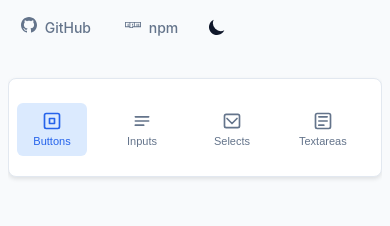
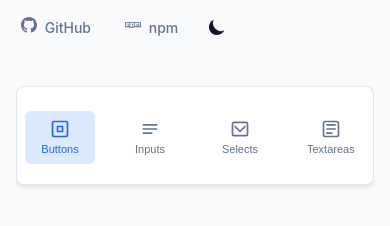
Before and after one commit to cal-macconnachie/web-components, a website built with Vite: page index.html in a window 390 px wide. Shown: the top 226 px of the page. Built offline with nearby package versions, Linux system fonts and the light colour scheme.

Commit message:
fix: mobile margin

```diff
--- a/index.html
+++ b/index.html
@@ -91,6 +91,10 @@
         [style*="grid-template-columns: repeat(auto-fit, minmax(300px, 1fr))"] {
           grid-template-columns: 1fr !important;
         }
+
+        .mobile-margin {
+          margin: var(--space-2);
+        }
       }
     </style>
   </head>
@@ -141,7 +145,7 @@
         </base-drawer>
 
         <!-- Main Tabs Container -->
-        <base-tabs variant="sidebar" aria-label="Component showcase">
+        <base-tabs variant="sidebar" aria-label="Component showcase" class="mobile-margin">
           <!-- Buttons Tab -->
           <base-tab id="buttons" label="Buttons" icon='<svg viewBox="0 0 24 24" fill="none" stroke="currentColor" stroke-width="2" stroke-linecap="round" stroke-linejoin="round"><rect x="3" y="3" width="18" height="18" rx="2"/><path d="M9 9h6v6H9z"/></svg>'>
             <!-- Solid Variants -->
```
